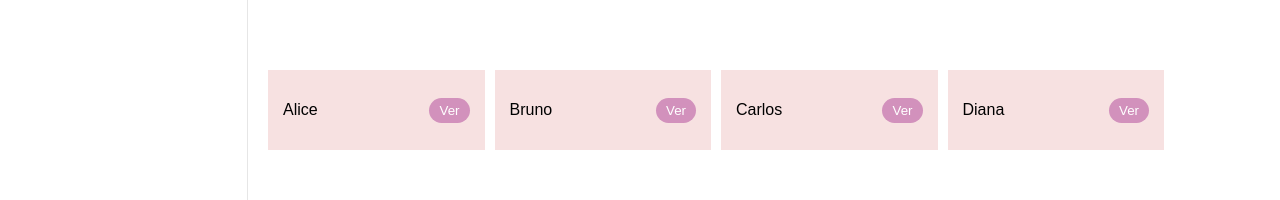
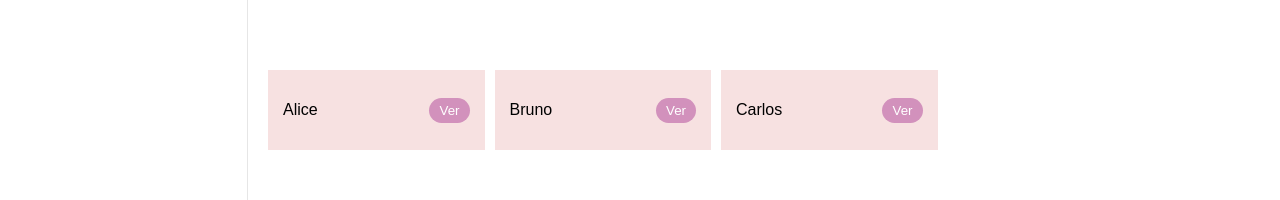
Before and after one commit to EvelyncAraujo/CodeSquad, a Vue app: page /gerenciamento in a window 1280 px wide. Shown: the part 375-575 px from the top of the page. Built offline with nearby package versions, Linux system fonts and the light colour scheme; what mdi-vue would draw is missing.

Commit message:
Pág gerencionamento 85%

```diff
--- a/src/views/gerenciamentoAcademicoView.vue
+++ b/src/views/gerenciamentoAcademicoView.vue
@@ -31,17 +31,10 @@ const students = ref([
     grade: 8.0,
     occurrence: "Sim",
   },
-  {
-    id: 4,
-    name: "Diana",
-    year: "Primeiro",
-    course: "Administração",
-    grade: 6.0,
-    occurrence: "Não",
-  },
+
 ]);
 
-const courses = ref(["Agropecuária", "Informática", "Administração"]);
+const courses = ref(["Agropecuária", "Informática"]);
 const years = ref(["Primeiro", "Segundo", "Terceiro"]);
 
 const selectedCourse = ref("");
```
Also changed, not shown: src/views/nupeConselhoView.vue (added, +7 -0 lines).
